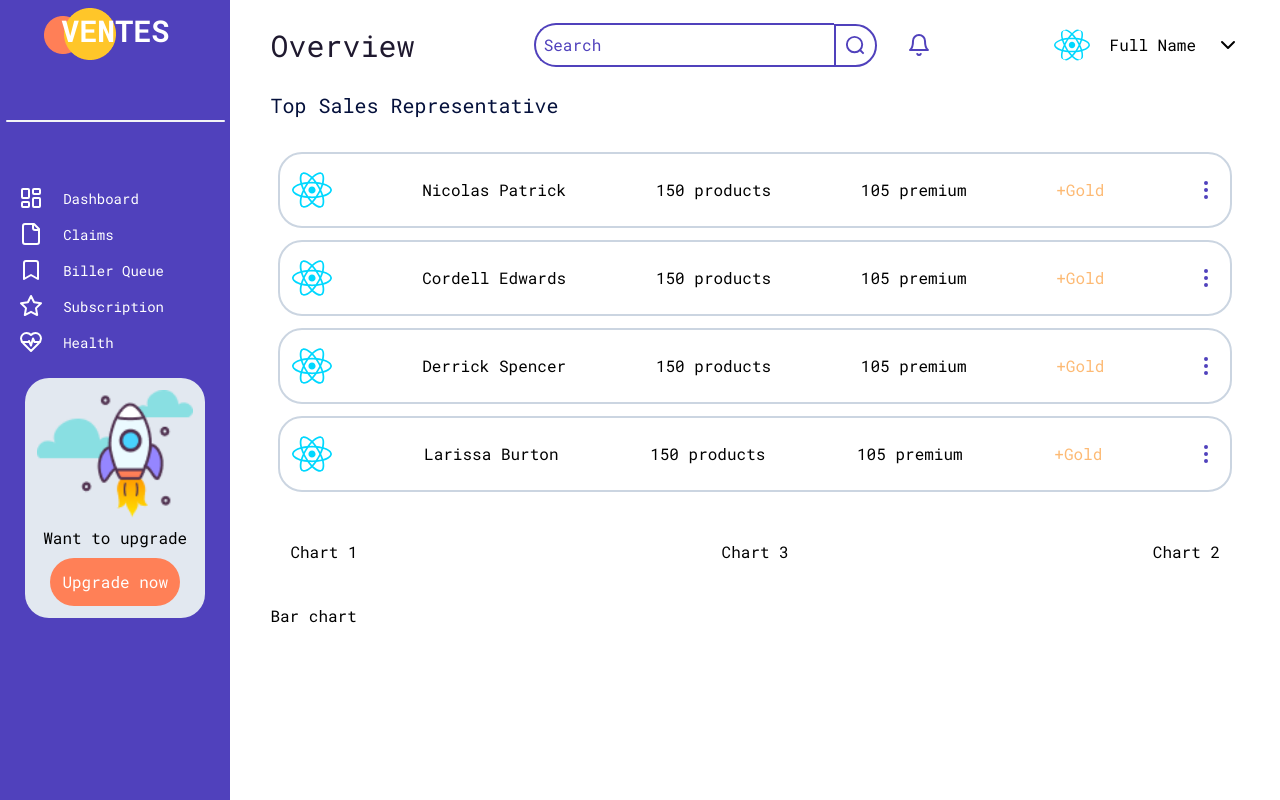
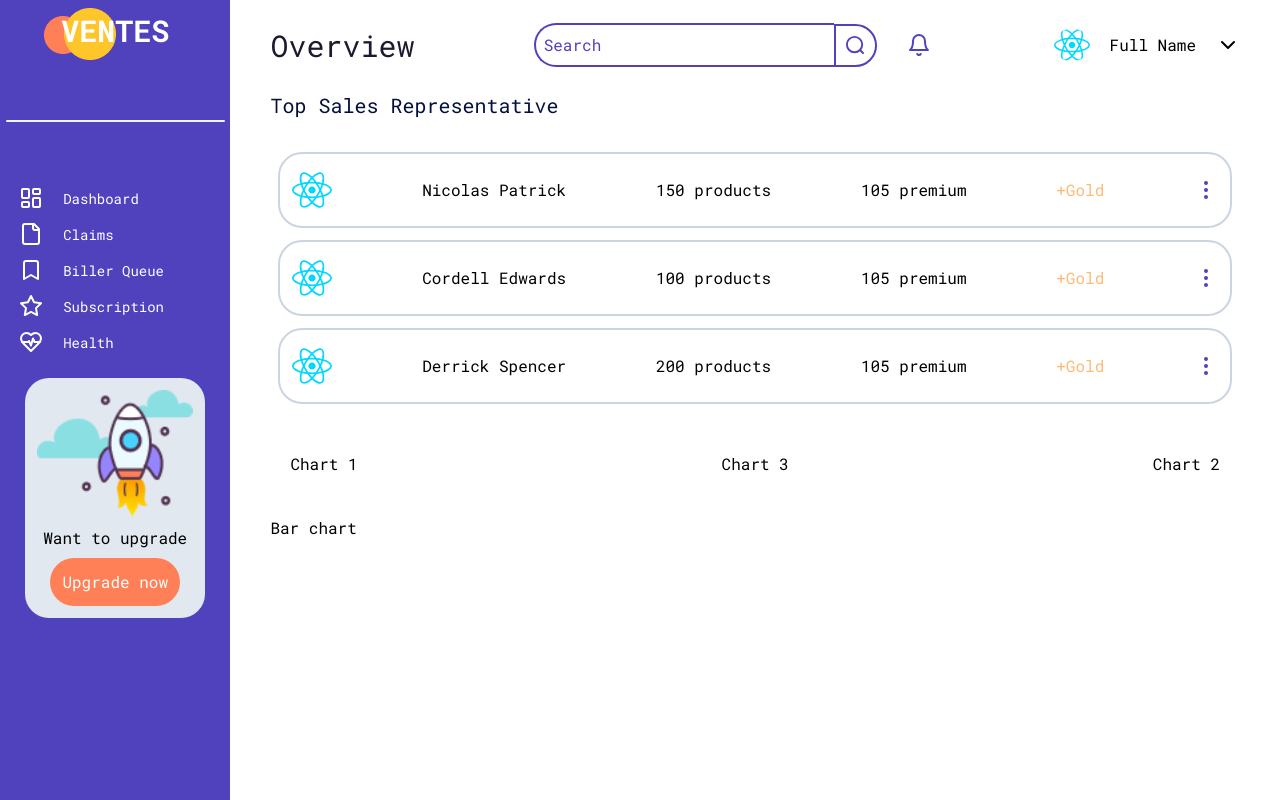
Before and after one commit to anvar-saidov-sh/AdminDashboard, a React (Vite) app: page / in a window 1280 px wide. Built offline with nearby package versions, Linux system fonts and the light colour scheme; the HTML template or start-up script is replaced by a standard one.

Commit message:
Hell yeah

```diff
--- a/src/components/Workflow.tsx
+++ b/src/components/Workflow.tsx
@@ -1,6 +1,6 @@
 import { EllipsisVertical } from 'lucide-react'
 import react from '../assets/react.svg'
-import {users} from '../db'
+import {products} from '../db'
 function Workflow() {
     return (
         <>
@@ -8,11 +8,11 @@ function Workflow() {
                 <h2 className="text-[20px] text-[#04103B] ">Top Sales Representative</h2>
                 <div className="w-full p-2 flex flex-col items-center gap-3">
                     {
-                        users.map( (user)=>(
-                            <div className="flex w-full py-4 px-3 justify-between border-slate-300 border-[2px] items-center rounded-l-3xl rounded-r-3xl">
+                        products.map( (product)=>(
+                            <div key={product.id} className="flex w-full py-4 px-3 justify-between border-slate-300 border-[2px] items-center rounded-l-3xl rounded-r-3xl">
                             <img src={react} alt="" className='rounded-full w-[40px] aspect-square ' />
-                            <p className=''>{user}</p>
-                            <p>150 products</p>
+                            <p className=''>{product.name}</p>
+                            <p>{product.amounts} products</p>
                             <p>105 premium</p>
                             <p className='text-orange-300'>+Gold</p>
                             <EllipsisVertical className='cursor-pointer text-[#5041BC] ' />
--- a/src/db.ts
+++ b/src/db.ts
@@ -14,6 +14,11 @@ export const userss = {
         199
     ]
 }
+export const products = [
+    { name: 'Nicolas Patrick', amounts: 150,id: 1 },
+    { name: 'Cordell Edwards', amounts: 100,id: 2 },
+    { name: 'Derrick Spencer', amounts: 200,id: 3 },
+];
 
 export const users = [
     "Nicolas Patrick",
```
